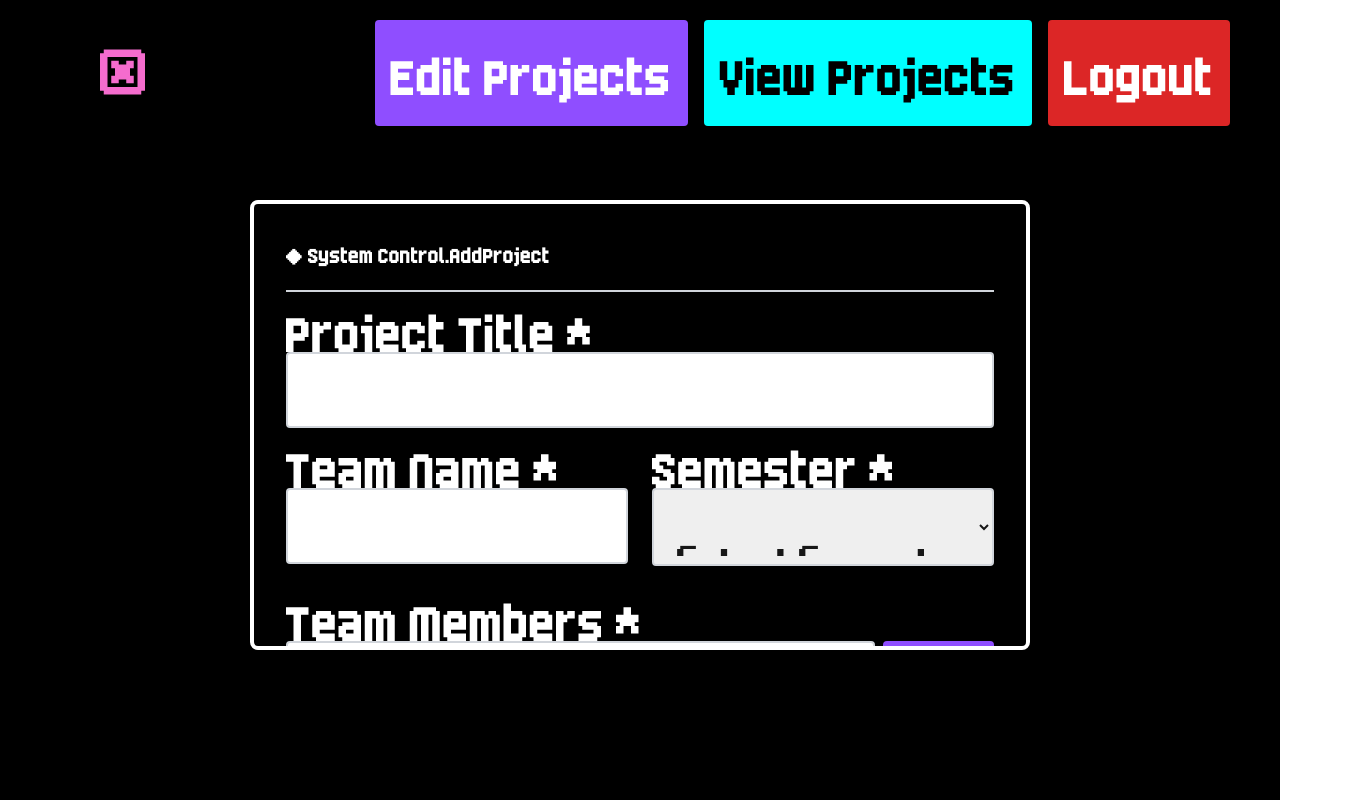
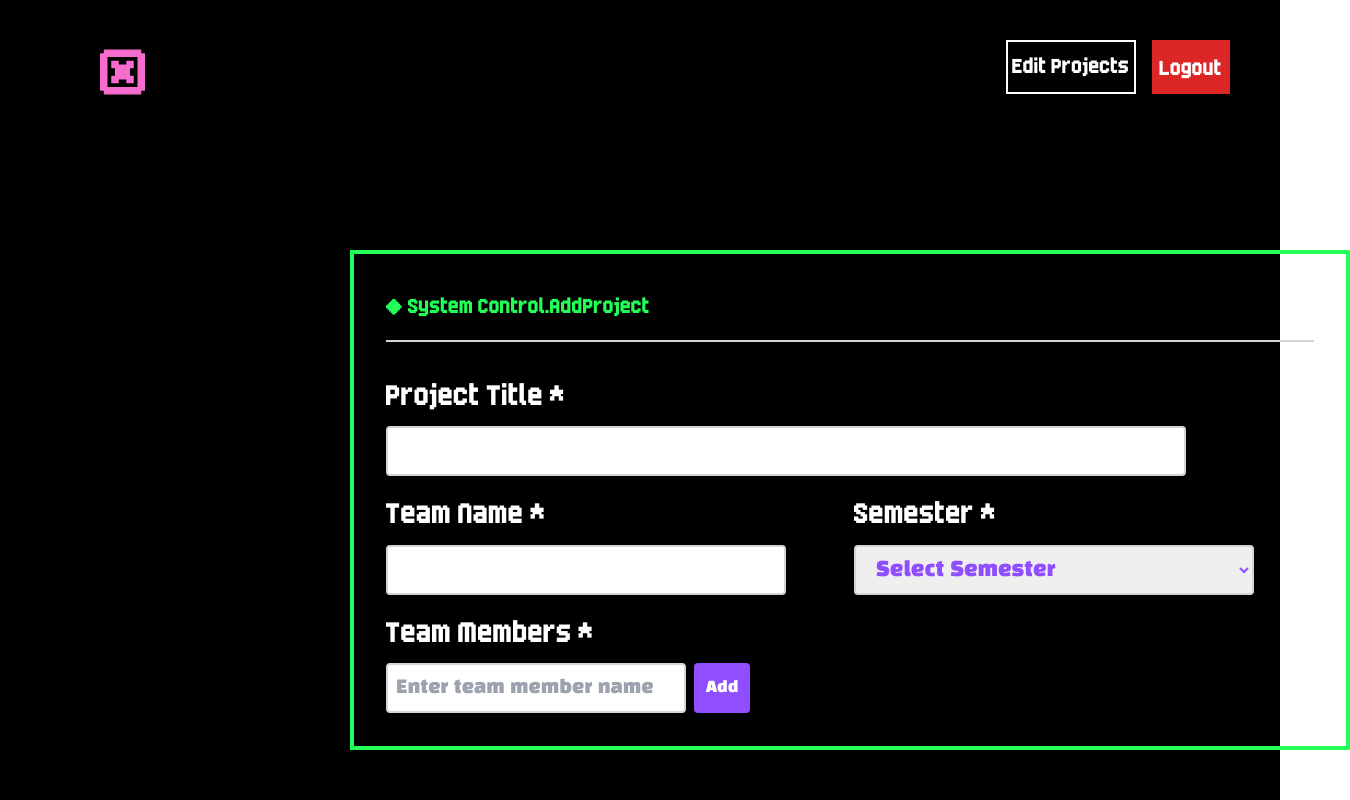
Before and after one commit to maieexx/KCU_Madison, a Next.js app in the folder kcu_madison_web/: page /auth/add-project in a window 1280 px wide. Shown: the whole page, 1350 px wide, since content can reach past the window. Built offline with nearby package versions, Linux system fonts and the light colour scheme; sample sign-in values are in the browser's storage.

Commit message:
feat: auth/add-project page

```diff
--- a/kcu_madison_web/app/auth/add-project/page.tsx
+++ b/kcu_madison_web/app/auth/add-project/page.tsx
@@ -207,91 +207,96 @@ export default function AdminAddProject() {
     <main className="min-h-screen bg-black text-white relative">
       {/* Exit Symbol */}
       <div className="absolute top-[20px] left-[100px]">
-        <Link href="/" style={{ color: '#F56CCE' }} className="font-decor">
+        <Link href="/projects" style={{ color: '#F56CCE' }} className="font-decor">
           ☒
         </Link>
       </div>
 
         {/* Logout and Navigation */}
-      <div className="absolute top-[20px] right-[50px] flex gap-4">
+        <div className="absolute top-[40px] right-[50px] flex gap-4">
         <Link
             href="/auth/edit-project"
-          className="px-4 py-2 bg-[#8F4EFF] text-white rounded hover:bg-purple-600 transition-colors font-decor"
+            style={{ fontSize: '25px' }}
+            className="px-1 py-1 text-white border-2 border-white font-decor text-center hover:text-[--yellow] hover:border-[--yellow]"
         >
             Edit Projects
         </Link>
-        <Link
-          href="/projects"
-          className="px-4 py-2 bg-[#00FFFF] text-black rounded hover:bg-cyan-400 transition-colors font-decor"
-        >
-          View Projects
-        </Link>
         <button
             onClick={handleLogout}
-          className="px-4 py-2 bg-red-600 text-white rounded hover:bg-red-700 transition-colors font-decor"
+            style={{ fontSize: '25px' }}
+            className="px-2 py-2 bg-red-600 text-white hover:bg-red-700 transition-colors font-decor"
         >
             Logout
         </button>
         </div>
 
+
     {/* Large White Box Container */}
-    <div className="absolute left-[250px] right-[250px] top-[200px] bottom-[150px] text-black rounded-lg p-8 overflow-y-auto border-4 border-white">
+    <div className="absolute w-[1000px] h-[500px] left-[350px] right-[250px] top-[250px] bottom-[150px] text-black p-8 overflow-y-auto border-4 border-[--neongreen]">
         {/* Header inside the box */}
         <div className="border-b-2 border-gray-300 pb-4 mb-6">
-          <h1 style={{ fontSize: '25px' }} className="font-decor text-white">
+          <h1 style={{ fontSize: '25px', color: 'var(--neongreen)' }} className="font-decor">
             ◆ System Control.AddProject
           </h1>
         </div>
 
         {/* Error and Success Messages */}
         {error && (
-          <div className="bg-red-100 border border-red-400 text-red-700 px-4 py-3 rounded mb-6">
+          <div className="font-decor bg-red-100 border border-red-400 text-red-700 px-4 py-3 rounded mb-6">
             {error}
           </div>
         )}
 
         {success && (
-          <div className="bg-green-100 border border-green-400 text-green-700 px-4 py-3 rounded mb-6">
+          <div className="font-decor bg-green-100 border border-green-400 text-green-700 px-4 py-3 rounded mb-6">
             {success}
           </div>
         )}
 
         {/* Form */}
-        <form onSubmit={handleSubmit} className="grid grid-cols-1 lg:grid-cols-2 gap-6">
+        <form onSubmit={handleSubmit} className="grid grid-cols-1 lg:grid-cols-2 gap-2">
           {/* Title */}
           <div className="lg:col-span-2">
-            <label className="block text-white font-decor text-lg mb-2">Project Title *</label>
+            <label style={{ fontSize: '35px' }} className="block text-white font-decor mb-2">Project Title *</label>
             <input
               type="text"
               name="title"
               value={formData.title}
               onChange={handleInputChange}
-              className="w-full px-4 py-2 border-2 border-gray-300 rounded text-black focus:border-[#8F4EFF] focus:outline-none font-navbar"
+              className="w-[800px] h-[50px] px-4 py-2 border-2 border-gray-300 rounded text-black focus:border-[#8F4EFF] focus:outline-none font-pt"
+              style={{ fontSize: '20px', color: '#8F4EFF' }}
               required
             />
           </div>
 
           {/* Team Name */}
           <div>
-            <label className="block text-white font-decor text-lg mb-2">Team Name *</label>
+            <label style={{ fontSize: '35px' }} className="block text-white font-decor mb-2">Team Name *</label>
             <input
               type="text"
               name="teamName"
               value={formData.teamName}
               onChange={handleInputChange}
-              className="w-full px-4 py-2 border-2 border-gray-300 rounded text-black focus:border-[#8F4EFF] focus:outline-none font-navbar"
+              className="w-[400px] h-[50px] px-4 py-2 border-2 border-gray-300 rounded text-black focus:border-[#8F4EFF] focus:outline-none font-pt"
+              style={{ fontSize: '20px', color: '#8F4EFF' }}
               required
             />
           </div>
 
+            <style jsx>{`
+                select option {
+                    font-size: 20px; /* smaller font for all options */
+                }
+            `}</style>
           {/* Semester */}
           <div>
-            <label className="block text-white font-decor text-lg mb-2">Semester *</label>
+            <label style={{ fontSize: '35px' }} className="block text-white font-decor mb-2">Semester *</label>
             <select
               name="semester"
               value={formData.semester}
               onChange={handleInputChange}
-              className="w-full px-4 py-2 border-2 border-gray-300 rounded text-black focus:border-[#8F4EFF] focus:outline-none font-navbar"
+              style={{ fontSize: '20px', color: '#8F4EFF' }}
+              className="w-[400px] h-[50px] px-4 py-2 border-2 border-gray-300 rounded text-black focus:border-[#8F4EFF] focus:outline-none font-pt"
               required
             >
               <option value="">Select Semester</option>
@@ -301,25 +306,34 @@ export default function AdminAddProject() {
               <option value="2024-spring">2024 Spring</option>
               <option value="2023-fall">2023 Fall</option>
               <option value="2023-spring">2023 Spring</option>
+              <option value="2022-fall">2022 Fall</option>
+              <option value="2022-spring">2022 Spring</option>
             </select>
           </div>
 
             {/* Team Members */}
-          <div className="lg:col-span-2">
-            <label className="block text-white font-decor text-lg mb-2">Team Members *</label>
+            <div className="lg:col-span-1">
+            <label
+                style={{ fontSize: '35px' }}
+                className="block text-white font-decor mb-2"
+            >
+                Team Members *
+            </label>
             <div className="flex gap-2 mb-2">
                 <input
                 type="text"
                 value={teamMemberInput}
                 onChange={(e) => setTeamMemberInput(e.target.value)}
                 onKeyPress={(e) => e.key === 'Enter' && (e.preventDefault(), addTeamMember())}
-                className="flex-1 px-4 py-2 border-2 border-gray-300 rounded text-black focus:border-[#8F4EFF] focus:outline-none font-navbar"
+                className="px-2 py-1 border-2 border-gray-300 rounded text-black focus:border-[#8F4EFF] focus:outline-none font-pt"
+                style={{ fontSize: '18px', width: '300px', height: '50px', color: '#8F4EFF' }}
                 placeholder="Enter team member name"
                 />
                 <button
                 type="button"
                 onClick={addTeamMember}
-                className="px-4 py-2 bg-[#8F4EFF] text-white rounded hover:bg-purple-600 transition-colors font-decor"
+                className="h-[50px] px-3 py-1 bg-[#8F4EFF] text-white rounded hover:bg-purple-600 transition-colors font-pt text-center"
+                style={{ fontSize: '15px', height: '50px' }}
                 >
                 Add
                 </button>
@@ -328,13 +342,15 @@ export default function AdminAddProject() {
                 {formData.teamMembers.map((member, index) => (
                 <span
                   key={index}
-                  className="bg-gray-200 px-3 py-1 rounded-full text-sm flex items-center gap-2 font-navbar"
+                  className="h-[50px] bg-gray-200 px-3 py-1 rounded-full flex items-center gap-2 font-navbar"
+                  style={{ fontSize: '50px', color: '#8F4EFF' }}
                 >
                   {member}
                   <button
                     type="button"
                     onClick={() => removeTeamMember(index)}
                     className="text-red-600 hover:text-red-800 font-bold"
+                    style={{ fontSize: '50px' }}
                   >
                     ×
                   </button>
@@ -343,35 +359,39 @@ export default function AdminAddProject() {
             </div>
             </div>
 
+
           {/* Description */}
           <div className="lg:col-span-2">
-            <label className="block text-white font-decor text-lg mb-2">Description *</label>
+            <label style={{ fontSize: '35px' }} className="block text-white font-decor mb-2">Description *</label>
             <textarea
               name="description"
               value={formData.description}
               onChange={handleInputChange}
               rows={3}
-              className="w-full px-4 py-2 border-2 border-gray-300 rounded text-black focus:border-[#8F4EFF] focus:outline-none resize-vertical font-navbar"
+              className="w-[400px] h-[150px] px-2 border-2 border-gray-300 rounded text-black focus:border-[#8F4EFF] focus:outline-none resize-vertical font-pt"
+              style={{ fontSize: '23px', color: '#8F4EFF' }}
               required
             />
           </div>
 
           {/* Languages */}
           <div className="lg:col-span-2">
-            <label className="block text-white font-decor text-lg mb-2">Programming Languages *</label>
+            <label style={{ fontSize: '35px' }} className="block text-white font-decor mb-2">Programming Languages *</label>
             <div className="flex gap-2 mb-2">
               <input
                 type="text"
                 value={languageInput}
                 onChange={(e) => setLanguageInput(e.target.value)}
                 onKeyPress={(e) => e.key === 'Enter' && (e.preventDefault(), addLanguage())}
-                className="flex-1 px-4 py-2 border-2 border-gray-300 rounded text-black focus:border-[#8F4EFF] focus:outline-none font-navbar"
+                className="w-[400px] h-[50px] px-4 py-2 border-2 border-gray-300 rounded text-black focus:border-[#8F4EFF] focus:outline-none font-pt"
+                style={{ fontSize: '18px', color: '#8F4EFF' }}
                 placeholder="Enter programming language"
               />
               <button
+                style={{ fontSize: '15px' }}
                 type="button"
                 onClick={addLanguage}
-                className="px-4 py-2 bg-[#8F4EFF] text-white rounded hover:bg-purple-600 transition-colors font-decor"
+                className="h-[50px] px-4 py-2 bg-[#8F4EFF] text-white rounded hover:bg-purple-600 transition-colors font-pt"
               >
                 Add
               </button>
@@ -380,13 +400,15 @@ export default function AdminAddProject() {
               {formData.languages.map((language, index) => (
                 <span
                   key={index}
-                  className="bg-gray-200 px-3 py-1 rounded-full text-sm flex items-center gap-2 font-navbar"
+                  className="h-[50px] bg-gray-200 px-3 py-1 rounded-full flex items-center gap-2 font-navbar"
+                  style={{ fontSize: '50px', color: '#8F4EFF' }}
                 >
                   {language}
                   <button
                     type="button"
                     onClick={() => removeLanguage(index)}
                     className="text-red-600 hover:text-red-800 font-bold"
+                    style={{ fontSize: '50px' }}
                   >
                     ×
                   </button>
@@ -397,40 +419,43 @@ export default function AdminAddProject() {
 
           {/* GitHub */}
           <div>
-            <label className="block text-white font-decor text-lg mb-2">GitHub Repository</label>
+            <label style={{ fontSize: '35px' }} className="block text-white font-decor mb-2">GitHub Repository</label>
             <input
               type="url"
               name="github"
               value={formData.github}
               onChange={handleInputChange}
-              className="w-full px-4 py-2 border-2 border-gray-300 rounded text-black focus:border-[#8F4EFF] focus:outline-none font-navbar"
+              className="h-[50px] w-[450px] px-4 py-2 border-2 border-gray-300 rounded text-black focus:border-[#8F4EFF] focus:outline-none font-pt"
               placeholder="https://github.com/username/repo"
+              style={{ fontSize: '18px', color: '#8F4EFF' }}
             />
           </div>
 
           {/* Presentation */}
           <div>
-            <label className="block text-white font-decor text-lg mb-2">Presentation Link</label>
+            <label style={{ fontSize: '35px' }} className="block text-white font-decor mb-2">Presentation Link</label>
             <input
               type="url"
               name="presentation"
               value={formData.presentation}
               onChange={handleInputChange}
-              className="w-full px-4 py-2 border-2 border-gray-300 rounded text-black focus:border-[#8F4EFF] focus:outline-none font-navbar"
+              className="h-[50px] w-[450px] px-4 py-2 border-2 border-gray-300 rounded text-black focus:border-[#8F4EFF] focus:outline-none font-pt"
               placeholder="Google Slides or other presentation URL"
+              style={{ fontSize: '18px', color: '#8F4EFF' }}
             />
           </div>
 
           {/* Presentation Thumbnail */}
           <div className="lg:col-span-2">
-            <label className="block text-white font-decor text-lg mb-2">Presentation Thumbnail URL</label>
+            <label style={{ fontSize: '35px' }} className="block text-white font-decor mb-2">Presentation Thumbnail URL</label>
             <input
               type="url"
               name="presentationThumb"
               value={formData.presentationThumb}
               onChange={handleInputChange}
-              className="w-full px-4 py-2 border-2 border-gray-300 rounded text-black focus:border-[#8F4EFF] focus:outline-none font-navbar"
+              className="h-[50px] w-[450px] px-4 py-2 border-2 border-gray-300 rounded text-black focus:border-[#8F4EFF] focus:outline-none font-pt"
               placeholder="Optional: Direct URL to thumbnail image"
+              style={{ fontSize: '18px', color: '#8F4EFF' }}
             />
           </div>
 
@@ -444,7 +469,7 @@ export default function AdminAddProject() {
               onChange={handleInputChange}
               className="mr-3 w-5 h-5 text-[#8F4EFF] border-gray-300 rounded focus:ring-[#8F4EFF]"
             />
-            <label htmlFor="isWinner" className="text-black font-decor text-lg">
+            <label style={{ fontSize: '35px' }} htmlFor="isWinner" className="text-white font-decor">
               Mark as Winner
             </label>
           </div>
@@ -452,38 +477,41 @@ export default function AdminAddProject() {
             {/* Submit Buttons */}
             <div className="lg:col-span-2 pt-6 flex gap-4">
             <button
+                style={{ fontSize: '35px' }}
                 type="button"
                 onClick={() => setShowPreview(!showPreview)}
-              className="px-6 py-3 bg-gray-500 text-white rounded font-decor hover:bg-gray-600 transition-colors"
+                className="flex-1 px-6 py-3 text-white rounded font-decor hover:text-[--neongreen] transition-colors"
             >
                 {showPreview ? "Hide Preview" : "Show Preview"}
             </button>
             <button
+                style={{ fontSize: '35px' }}
                 type="submit"
                 disabled={isSubmitting}
-              className="flex-1 px-6 py-3 bg-[#8F4EFF] text-white rounded font-decor hover:bg-purple-600 transition-colors disabled:opacity-50 disabled:cursor-not-allowed"
+                className="flex-1 px-6 py-3 text-white rounded font-decor hover:text-[--neongreen] transition-colors disabled:opacity-50 disabled:cursor-not-allowed"
             >
                 {isSubmitting ? "Creating Project..." : "Create Project"}
             </button>
             </div>
+
         </form>
 
         {/* Preview Section */}
         {showPreview && formData.title && (
-          <div className="mt-8 p-6 bg-gray-100 rounded border-l-4 border-[#8F4EFF]">
+          <div className="mt-8 p-6 rounded border-l-4 border-[#8F4EFF]">
             <h3 className="text-xl font-bold text-[#8F4EFF] mb-4 font-decor">PREVIEW</h3>
-            <div className="space-y-2 font-navbar text-black">
-              <h4 className="text-2xl font-bold">{formData.title}</h4>
+            <div className="space-y-1 font-navbar text-black">
+              <h4 style={{fontSize: '35px'}} className="font-pt">{formData.title}</h4>
               {formData.isWinner && (
-                <span className="inline-block bg-[#00FFFF] text-black px-2 py-1 rounded text-sm">Winner</span>
+                <span style={{fontSize: '20px'}} className="h-[50px] w-[100px] flex items-center justify-center bg-[#00FFFF] text-black font-pt rounded">Winner</span>
               )}
-              <p><strong>Team:</strong> {formData.teamName}</p>
-              <p><strong>Members:</strong> {formData.teamMembers.join(", ") || "None added"}</p>
-              <p><strong>Description:</strong> {formData.description || "No description"}</p>
-              <p><strong>Languages:</strong> {formData.languages.join(", ") || "None added"}</p>
-              <p><strong>Semester:</strong> {formData.semester || "Not selected"}</p>
-              {formData.github && <p><strong>GitHub:</strong> {formData.github}</p>}
-              {formData.presentation && <p><strong>Presentation:</strong> {formData.presentation}</p>}
+              <p style={{fontSize: '35px'}} className="font-pt"><strong>Team:</strong> {formData.teamName}</p>
+              <p style={{fontSize: '35px'}} className="font-pt"><strong>Members:</strong> {formData.teamMembers.join(", ") || "None added"}</p>
+              <p style={{fontSize: '35px'}} className="font-pt"><strong>Description:</strong> {formData.description || "No description"}</p>
+              <p style={{fontSize: '35px'}} className="font-pt"><strong>Languages:</strong> {formData.languages.join(", ") || "None added"}</p>
+              <p style={{fontSize: '35px'}} className="font-pt"><strong>Semester:</strong> {formData.semester || "Not selected"}</p>
+              {formData.github && <p style={{fontSize: '35px'}} className="font-pt"><strong>GitHub:</strong> {formData.github}</p>}
+              {formData.presentation && <p style={{fontSize: '35px'}} className="font-pt"><strong>Presentation:</strong> {formData.presentation}</p>}
             </div>
           </div>
         )}
--- a/kcu_madison_web/app/auth/admin-success/page.tsx
+++ b/kcu_madison_web/app/auth/admin-success/page.tsx
@@ -19,8 +19,12 @@ export default function AdminPage() {
                 <p style={{ fontSize: '25px' }} className="font-decor">◆ System Control.Auth</p>
                 <p style={{ fontSize: '60px' }} className="font-navbar mt-[70px] ml-[250px]">Hello, Administrator.</p>
                 <Link href='/auth/add-project' style={{ fontSize: '50px', color: 'white' }} className='font-navbar mt-[50px] ml-[280px] auth-link block'>
-                    &lt; Add a new project
+                    &lt; Add project
                 </Link>
+                <Link href='/auth/edit-project' style={{ fontSize: '50px', color: 'white' }} className='font-navbar mt-[10px] ml-[280px] auth-link block'>
+                    &lt; Edit project
+                </Link>
+
             </div>
         </div>
 
--- a/kcu_madison_web/app/projects/[semester]/[projectId]/page.tsx
+++ b/kcu_madison_web/app/projects/[semester]/[projectId]/page.tsx
@@ -125,7 +125,6 @@ export default async function ProjectPage({ params }: Props) {
           </li>
         </ul>
       </nav>
-      <div className="absolute white-line right-[330px] top-0 bottom-0" />
 
       {/* Project Details Section */}
       <div className="absolute top-[350px] left-[180px] flex gap-12">
```
Lines whose indentation alone changed are shown as unchanged.
